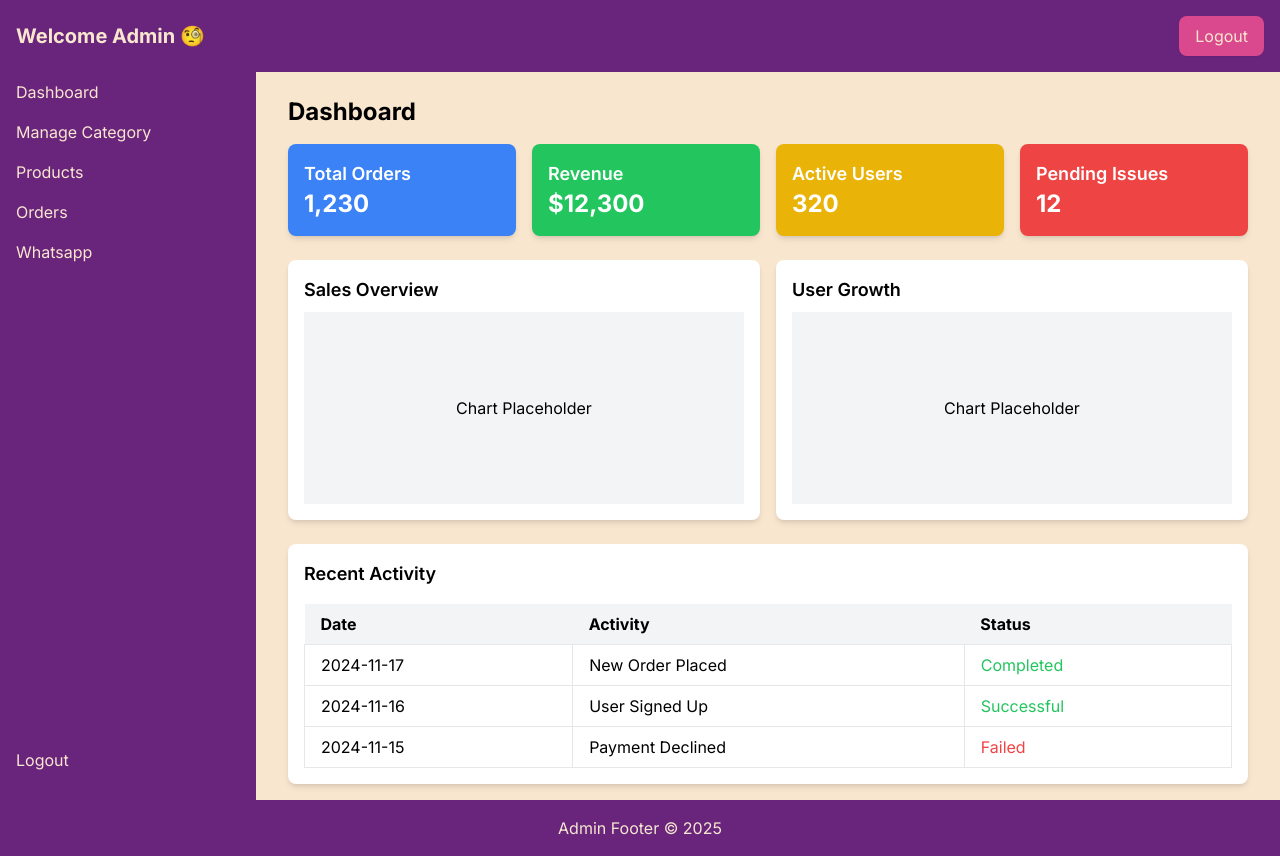
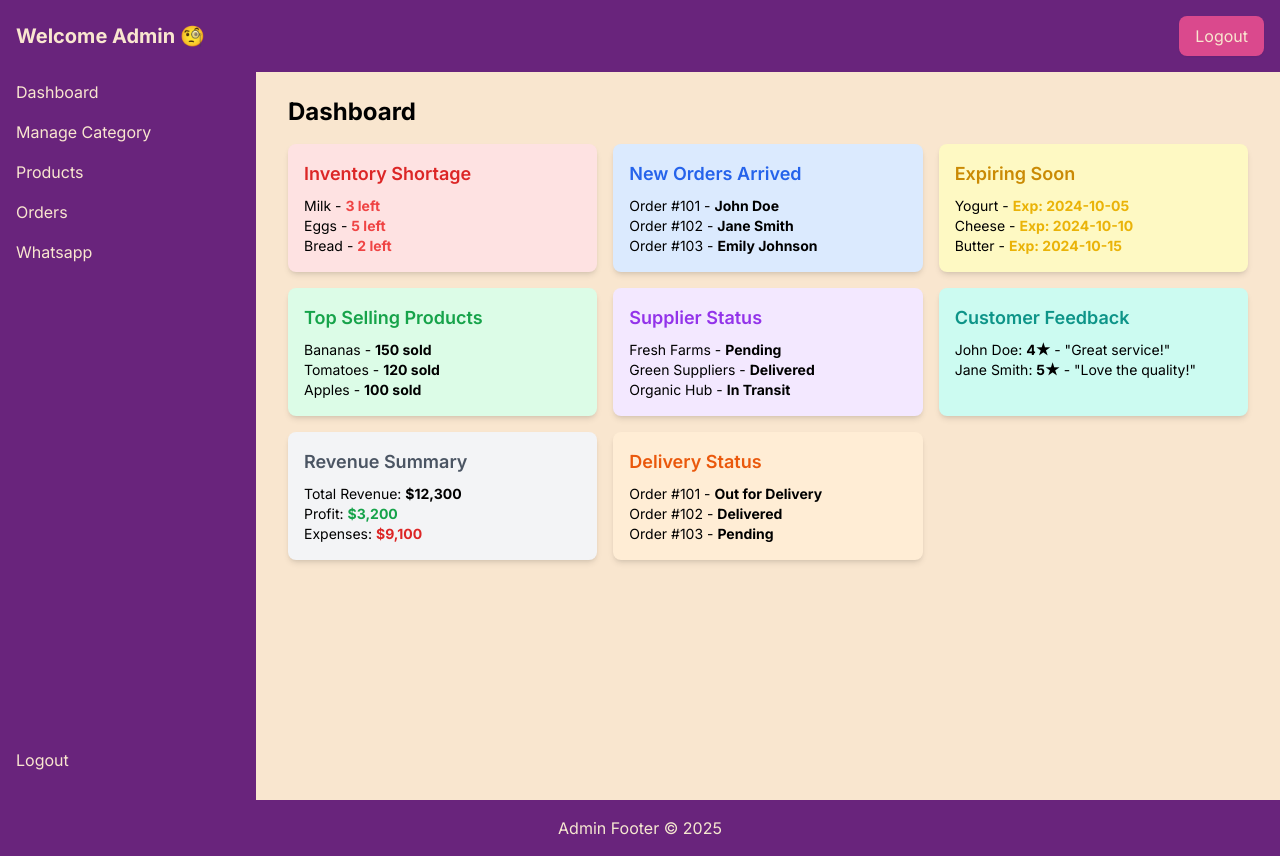
Before and after one commit to vishalyadav402/new-commerce, a Next.js app: page /admin/dashboard in a window 1280 px wide. Built offline with nearby package versions, Linux system fonts and the light colour scheme.

Commit message:
updated code

```diff
--- a/next.config.mjs
+++ b/next.config.mjs
@@ -13,6 +13,7 @@ const nextConfig = withPWA({
   reactStrictMode: true,
   images: {
     domains: ["api.therashtriya.com", "via.placeholder.com"],
+    formats: ['image/avif', 'image/webp'],
     // Uncomment if needed
     // remotePatterns: [
     //   {
--- a/package.json
+++ b/package.json
@@ -18,6 +18,8 @@
     "axios": "^1.7.2",
     "dompurify": "^3.1.6",
     "emailjs-com": "^3.2.0",
+    "jspdf": "^3.0.1",
+    "jspdf-autotable": "^5.0.2",
     "next": "^14.2.25",
     "next-pwa": "^5.6.0",
     "react": "^18",
@@ -27,7 +29,8 @@
     "react-redux": "^9.1.2",
     "simple-image-magnifier": "^1.0.10",
     "sweetalert2": "^11.6.13",
-    "swiper": "^11.1.4"
+    "swiper": "^11.1.4",
+    "xlsx": "^0.18.5"
   },
   "devDependencies": {
     "autoprefixer": "^10.4.21",
--- a/src/app/[category]/[subcategory]/page.js
+++ b/src/app/[category]/[subcategory]/page.js
@@ -51,6 +51,7 @@ const Page = () => {
         const response = await axios.get(
           `https://api.therashtriya.com/api/products?category=${url_category}&subcategory=${url_subcategory || ""}`
         );
+        console.log(JSON.stringify(response.data))
         setProductData(response.data);
       } catch (error) {
         setError(error);
@@ -167,7 +168,7 @@ const Page = () => {
             <ul className="space-y-0 bg-white">
               {/* "All" Option */}
               <li
-                onClick={() => handleSubcategoryClick(null)}
+                onClick={() => handleSubcategoryClick("all")}
                 className="p-2 flex justify-center items-center md:justify-start flex-col md:flex-row cursor-pointer bg-white hover:bg-purple-200 md:border-purple-100 md:border"
               >
                 <div className="flex justify-center items-center h-[48px] w-[48px] overflow-hidden bg-gray-100">
--- a/src/app/admin/dashboard/page.js
+++ b/src/app/admin/dashboard/page.js
@@ -1,89 +1,186 @@
-import AdminLayout from '@/app/AdminLayout'
-import React from 'react'
+import React from "react";
+import AdminLayout from "@/app/AdminLayout";
 
-const page = () => {
+
+const Page = () => {
+  const inventoryItems = [
+    { id: 1, name: "Milk", stock: 3 },
+    { id: 2, name: "Eggs", stock: 5 },
+    { id: 3, name: "Bread", stock: 2 },
+  ];
+
+  const newOrders = [
+    { id: 101, customer: "John Doe" },
+    { id: 102, customer: "Jane Smith" },
+    { id: 103, customer: "Emily Johnson" },
+  ];
+
+  const expiringProducts = [
+    { id: 201, name: "Yogurt", expiry: "2024-10-05" },
+    { id: 202, name: "Cheese", expiry: "2024-10-10" },
+    { id: 203, name: "Butter", expiry: "2024-10-15" },
+  ];
+
+  const topSellingProducts = [
+    { id: 301, name: "Bananas", sales: 150 },
+    { id: 302, name: "Tomatoes", sales: 120 },
+    { id: 303, name: "Apples", sales: 100 },
+  ];
+
+  const supplierStatus = [
+    { id: 401, name: "Fresh Farms", status: "Pending" },
+    { id: 402, name: "Green Suppliers", status: "Delivered" },
+    { id: 403, name: "Organic Hub", status: "In Transit" },
+  ];
+
+  const customerFeedback = [
+    { id: 501, customer: "John Doe", rating: 4, comment: "Great service!" },
+    { id: 502, customer: "Jane Smith", rating: 5, comment: "Love the quality!" },
+  ];
+
+  const revenueSummary = {
+    totalRevenue: "$12,300",
+    profit: "$3,200",
+    expenses: "$9,100",
+  };
+
+  const deliveryStatus = [
+    { id: 601, orderId: 101, status: "Out for Delivery" },
+    { id: 602, orderId: 102, status: "Delivered" },
+    { id: 603, orderId: 103, status: "Pending" },
+  ];
+
   return (
     <AdminLayout>
       <div className="p-4">
-        {/* Page Title */}
         <h1 className="text-2xl font-bold mb-4">Dashboard</h1>
 
-        {/* Statistics Cards */}
-        <div className="grid grid-cols-1 sm:grid-cols-2 lg:grid-cols-4 gap-4 mb-6">
-          <div className="bg-blue-500 text-white p-4 rounded-lg shadow-md">
-            <h2 className="text-lg font-semibold">Total Orders</h2>
-            <p className="text-2xl font-bold">1,230</p>
-          </div>
-          <div className="bg-green-500 text-white p-4 rounded-lg shadow-md">
-            <h2 className="text-lg font-semibold">Revenue</h2>
-            <p className="text-2xl font-bold">$12,300</p>
-          </div>
-          <div className="bg-yellow-500 text-white p-4 rounded-lg shadow-md">
-            <h2 className="text-lg font-semibold">Active Users</h2>
-            <p className="text-2xl font-bold">320</p>
-          </div>
-          <div className="bg-red-500 text-white p-4 rounded-lg shadow-md">
-            <h2 className="text-lg font-semibold">Pending Issues</h2>
-            <p className="text-2xl font-bold">12</p>
-          </div>
+        <div className="grid grid-cols-1 md:grid-cols-2 lg:grid-cols-3 gap-4">
+        <InventoryWarning items={inventoryItems} />
+          <NewOrders orders={newOrders} />
+          <ExpiringProducts products={expiringProducts} />
+          <TopSellingProducts products={topSellingProducts} />
+          <SupplierStatus suppliers={supplierStatus} />
+          <CustomerFeedback feedback={customerFeedback} />
+          <RevenueSummary data={revenueSummary} />
+          <DeliveryStatus deliveries={deliveryStatus} />
         </div>
-
-        {/* Charts Section */}
-        <div className="grid grid-cols-1 lg:grid-cols-2 gap-4">
-          {/* Placeholder for Chart 1 */}
-          <div className="bg-white p-4 rounded-lg shadow-md">
-            <h3 className="text-lg font-semibold mb-2">Sales Overview</h3>
-            <div className="h-48 bg-gray-100 flex items-center justify-center">
-              <p>Chart Placeholder</p>
-            </div>
-          </div>
-
-          {/* Placeholder for Chart 2 */}
-          <div className="bg-white p-4 rounded-lg shadow-md">
-            <h3 className="text-lg font-semibold mb-2">User Growth</h3>
-            <div className="h-48 bg-gray-100 flex items-center justify-center">
-              <p>Chart Placeholder</p>
-            </div>
-          </div>
-        </div>
-
-        {/* Recent Activity Table */}
-        <div className="mt-6 bg-white p-4 rounded-lg shadow-md">
-          <h3 className="text-lg font-semibold mb-4">Recent Activity</h3>
-          <div className="overflow-x-auto">
-            <table className="w-full table-auto">
-              <thead className="bg-gray-100">
-                <tr>
-                  <th className="px-4 py-2 text-left">Date</th>
-                  <th className="px-4 py-2 text-left">Activity</th>
-                  <th className="px-4 py-2 text-left">Status</th>
-                </tr>
-              </thead>
-              <tbody>
-                <tr>
-                  <td className="border px-4 py-2">2024-11-17</td>
-                  <td className="border px-4 py-2">New Order Placed</td>
-                  <td className="border px-4 py-2 text-green-500">Completed</td>
-                </tr>
-                <tr>
-                  <td className="border px-4 py-2">2024-11-16</td>
-                  <td className="border px-4 py-2">User Signed Up</td>
-                  <td className="border px-4 py-2 text-green-500">Successful</td>
-                </tr>
-                <tr>
-                  <td className="border px-4 py-2">2024-11-15</td>
-                  <td className="border px-4 py-2">Payment Declined</td>
-                  <td className="border px-4 py-2 text-red-500">Failed</td>
-                </tr>
-              </tbody>
-            </table>
-          </div>
-        </div>
-
-
       </div>
     </AdminLayout>
   );
 };
 
-export default page;
+export default Page;
+
+
+
+const InventoryWarning = ({ items }) => {
+  return (
+    <div className="bg-red-100 p-4 rounded-lg shadow-md">
+      <h3 className="text-lg font-semibold text-red-600">Inventory Shortage</h3>
+      <ul className="mt-2">
+        {items.map((item) => (
+          <li key={item.id} className="text-sm">
+            {item.name} - <span className="font-bold text-red-500">{item.stock} left</span>
+          </li>
+        ))}
+      </ul>
+    </div>
+  );
+};
+
+const NewOrders = ({ orders }) => {
+  return (
+    <div className="bg-blue-100 p-4 rounded-lg shadow-md">
+      <h3 className="text-lg font-semibold text-blue-600">New Orders Arrived</h3>
+      <ul className="mt-2">
+        {orders.map((order) => (
+          <li key={order.id} className="text-sm">
+            Order #{order.id} - <span className="font-bold">{order.customer}</span>
+          </li>
+        ))}
+      </ul>
+    </div>
+  );
+};
+
+const ExpiringProducts = ({ products }) => {
+  return (
+    <div className="bg-yellow-100 p-4 rounded-lg shadow-md">
+      <h3 className="text-lg font-semibold text-yellow-600">Expiring Soon</h3>
+      <ul className="mt-2">
+        {products.map((product) => (
+          <li key={product.id} className="text-sm">
+            {product.name} - <span className="font-bold text-yellow-500">Exp: {product.expiry}</span>
+          </li>
+        ))}
+      </ul>
+    </div>
+  );
+};
+
+const TopSellingProducts = ({ products }) => {
+  return (
+    <div className="bg-green-100 p-4 rounded-lg shadow-md">
+      <h3 className="text-lg font-semibold text-green-600">Top Selling Products</h3>
+      <ul className="mt-2">
+        {products.map((product) => (
+          <li key={product.id} className="text-sm">
+            {product.name} - <span className="font-bold">{product.sales} sold</span>
+          </li>
+        ))}
+      </ul>
+    </div>
+  );
+};
+
+const SupplierStatus = ({ suppliers }) => {
+  return (
+    <div className="bg-purple-100 p-4 rounded-lg shadow-md">
+      <h3 className="text-lg font-semibold text-purple-600">Supplier Status</h3>
+      <ul className="mt-2">
+        {suppliers.map((supplier) => (
+          <li key={supplier.id} className="text-sm">
+            {supplier.name} - <span className="font-bold">{supplier.status}</span>
+          </li>
+        ))}
+      </ul>
+    </div>
+  );
+};
+
+
+export const CustomerFeedback = ({ feedback }) => (
+  <div className="bg-teal-100 p-4 rounded-lg shadow-md">
+    <h3 className="text-lg font-semibold text-teal-600">Customer Feedback</h3>
+    <ul className="mt-2">
+      {feedback.map((fb) => (
+        <li key={fb.id} className="text-sm">
+          {fb.customer}: <span className="font-bold">{fb.rating}★</span> - "{fb.comment}"
+        </li>
+      ))}
+    </ul>
+  </div>
+);
+
+export const RevenueSummary = ({ data }) => (
+  <div className="bg-gray-100 p-4 rounded-lg shadow-md">
+    <h3 className="text-lg font-semibold text-gray-600">Revenue Summary</h3>
+    <p className="text-sm mt-2">Total Revenue: <span className="font-bold">{data.totalRevenue}</span></p>
+    <p className="text-sm">Profit: <span className="font-bold text-green-600">{data.profit}</span></p>
+    <p className="text-sm">Expenses: <span className="font-bold text-red-600">{data.expenses}</span></p>
+  </div>
+);
+
+export const DeliveryStatus = ({ deliveries }) => (
+  <div className="bg-orange-100 p-4 rounded-lg shadow-md">
+    <h3 className="text-lg font-semibold text-orange-600">Delivery Status</h3>
+    <ul className="mt-2">
+      {deliveries.map((delivery) => (
+        <li key={delivery.id} className="text-sm">
+          Order #{delivery.orderId} - <span className="font-bold">{delivery.status}</span>
+        </li>
+      ))}
+    </ul>
+  </div>
+);
--- a/src/app/admin/managecategory/page.js
+++ b/src/app/admin/managecategory/page.js
@@ -134,7 +134,6 @@ const ManageCategory = () => {
 // update category status
   const updateCategoryStatus = async (id, status) => {
     const url = `https://api.therashtriya.com/api/category/status/${id}`;
-
     try {
         const response = await axios.put(url, { status });
         console.log('Response:', response.data);
@@ -156,7 +155,7 @@ const updateSubCategoryStatus = async (id, status) => {
       fetchCategories();
       return response.data;
   } catch (error) {
-      alert('Error updating category status:'+ error);
+      console.error('Error updating category status:'+ error);
       throw error;
   }finally{
     fetchCategories();
--- a/src/app/admin/order/page.js
+++ b/src/app/admin/order/page.js
@@ -2,61 +2,209 @@
 import React, { useEffect, useState } from "react";
 import axios from "axios";
 import AdminLayout from "@/app/AdminLayout";
+import { TextField, Button } from "@mui/material";
+import { TableContainer, Table, TableHead, TableRow, TableCell, TableBody } from "@mui/material";
+import { jsPDF } from "jspdf";
+import autoTable from "jspdf-autotable";
+import * as XLSX from "xlsx";
 
 const Page = () => {
   const [orders, setOrders] = useState([]);
+  const [filteredOrders, setFilteredOrders] = useState([]);
+  const [startDate, setStartDate] = useState("");
+  const [endDate, setEndDate] = useState("");
+  const [sortColumn, setSortColumn] = useState(null);
+  const [sortOrder, setSortOrder] = useState("asc");
 
   useEffect(() => {
     fetchOrders();
+    setDefaultDateRange("today");
   }, []);
 
   const fetchOrders = async () => {
     try {
       const response = await axios.get("https://api.therashtriya.com/api/orders", {
         headers: {
-          Authorization:
-            "Bearer eyJhbGciOiJIUzI1NiIsInR5cCI6IkpXVCJ9.eyJpZCI6NDQsInBob25lIjoiOTUwNjI4MDk2OCIsImlhdCI6MTc0MDU5MTg3NywiZXhwIjoxNzQ1Nzc1ODc3fQ.Ymg8s063MrCY1IVN9bLnbooUaeqrHsTxZz43ybNdH1E",
+          Authorization: `Bearer eyJhbGciOiJIUzI1NiIsInR5cCI6IkpXVCJ9.eyJpZCI6NDQsInBob25lIjoiOTUwNjI4MDk2OCIsImlhdCI6MTc0MDU5MTg3NywiZXhwIjoxNzQ1Nzc1ODc3fQ.Ymg8s063MrCY1IVN9bLnbooUaeqrHsTxZz43ybNdH1E`,
         },
       });
+      console.log("API Response:", response.data);
       setOrders(response.data);
+      setFilteredOrders(response.data);
     } catch (error) {
-      console.error("Error fetching orders:", error);
+      console.error("Error fetching orders:", error.response?.data || error.message);
     }
+  };
+
+  const setDefaultDateRange = (range) => {
+    const today = new Date();
+    let start = new Date();
+    let end = new Date();
+
+    if (range === "lastWeek") {
+      start.setDate(today.getDate() - 7);
+    } else if (range === "lastMonth") {
+      start.setMonth(today.getMonth() - 1);
+    }
+
+    setStartDate(start.toISOString().split("T")[0]);
+    setEndDate(end.toISOString().split("T")[0]);
+  };
+
+  const filterByDate = () => {
+    if (!startDate || !endDate) return;
+    const filtered = orders.filter((order) => {
+      const orderDate = new Date(order.created_at);
+      return orderDate >= new Date(startDate) && orderDate <= new Date(endDate);
+    });
+    setFilteredOrders(filtered);
+  };
+
+  const sortData = (column) => {
+    const newOrder = sortColumn === column && sortOrder === "asc" ? "desc" : "asc";
+    const sorted = [...filteredOrders].sort((a, b) => {
+      return newOrder === "asc" ? (a[column] > b[column] ? 1 : -1) : a[column] < b[column] ? 1 : -1;
+    });
+    setFilteredOrders(sorted);
+    setSortColumn(column);
+    setSortOrder(newOrder);
+  };
+
+  const exportToPDF = () => {
+    const doc = new jsPDF();
+
+    // Add title
+    doc.setFontSize(16);
+    doc.text("Vegacart Order List", doc.internal.pageSize.getWidth() / 2, 15, { align: "center" });
+
+    // Add date range below the title
+    if (startDate && endDate) {
+      doc.setFontSize(12);
+      doc.text(`Date Range: ${startDate} to ${endDate}`, doc.internal.pageSize.getWidth() / 2, 25, { align: "center" });
+    }
+
+    // Add table with customized header styles
+    autoTable(doc, {
+      startY: 30, // Push the table down to avoid overlapping the title
+      head: [["Order ID", "User ID", "Total Amount", "Status", "Payment Method", "Payment Status", "Created At"]],
+      body: filteredOrders.map(order => [
+        order.order_id,
+        order.user_id,
+        `${Number(order.total_amount)}`, // Corrected format
+        order.status,
+        order.payment_method,
+        order.payment_status,
+        new Date(order.created_at).toLocaleString(),
+      ]),
+      styles: { fontSize: 10 }, // Default font size for table
+      headStyles: {
+        fillColor: [105, 36, 124], // #69247C (Purple header background)
+        textColor: [249, 230, 207], // #F9E6CF (Beige text color)
+        fontSize: 10,
+        fontStyle: "bold",
+      },
+    });
+
+    doc.save("VegaCart-Orders.pdf");
+  };
+
+
+
+
+  const exportToExcel = () => {
+    const ws = XLSX.utils.json_to_sheet(filteredOrders);
+    const wb = XLSX.utils.book_new();
+    XLSX.utils.book_append_sheet(wb, ws, "Orders");
+    XLSX.writeFile(wb, "orders.xlsx");
   };
 
   return (
     <AdminLayout>
-      <div className="container mx-auto">
+      <div className="container mx-auto p-6">
         <h2 className="text-2xl font-bold mb-4">Orders</h2>
-        <p className="text-pink-dark">This is for a particular user, required api for all users order</p>
-        <table className="table-auto w-full border-collapse border border-gray-300">
-          <thead className="text-left">
-            <tr className="bg-gray-100">
-              <th className="border border-gray-300 px-4 py-2">Order ID</th>
-              <th className="border border-gray-300 px-4 py-2">User ID</th>
-              <th className="border border-gray-300 px-4 py-2">Total Amount</th>
-              <th className="border border-gray-300 px-4 py-2">Status</th>
-              <th className="border border-gray-300 px-4 py-2">Payment Method</th>
-              <th className="border border-gray-300 px-4 py-2">Payment Status</th>
-              <th className="border border-gray-300 px-4 py-2">Created At</th>
-              <th className="border border-gray-300 px-4 py-2">Updated At</th>
-            </tr>
-          </thead>
-          <tbody>
-            {orders.map((order) => (
-              <tr key={order.order_id}>
-                <td className="border border-gray-300 px-4 py-2">{order.order_id}</td>
-                <td className="border border-gray-300 px-4 py-2">{order.user_id}</td>
-                <td className="border border-gray-300 px-4 py-2">₹ {order.total_amount}</td>
-                <td className="border border-gray-300 px-4 py-2">{order.status}</td>
-                <td className="border border-gray-300 px-4 py-2">{order.payment_method}</td>
-                <td className="border border-gray-300 px-4 py-2">{order.payment_status}</td>
-                <td className="border border-gray-300 px-4 py-2">{new Date(order.created_at).toLocaleString()}</td>
-                <td className="border border-gray-300 px-4 py-2">{new Date(order.updated_at).toLocaleString()}</td>
-              </tr>
-            ))}
-          </tbody>
-        </table>
+
+        {/* Filters */}
+        <div className="flex flex-wrap gap-2 mb-4 items-center">
+  <input
+    type="date"
+    value={startDate}
+    onChange={(e) => setStartDate(e.target.value)}
+    className="w-1/4 text-sm border border-gray-300 rounded p-1"
+  />
+  <input
+    type="date"
+    value={endDate}
+    onChange={(e) => setEndDate(e.target.value)}
+    className="w-1/4 text-sm border border-gray-300 rounded p-1"
+  />
+  <button
+    onClick={filterByDate}
+    className="bg-purple-dark text-beige-dark px-3 py-1 rounded text-sm"
+  >
+    Filter
+  </button>
+  <button
+    onClick={() => setDefaultDateRange("today")}
+    className="border border-purple-dark text-purple px-3 py-1 rounded text-sm"
+  >
+    Today
+  </button>
+  <button
+    onClick={() => setDefaultDateRange("lastWeek")}
+    className="border border-purple-dark text-purple px-3 py-1 rounded text-sm"
+  >
+    Last Week
+  </button>
+  <button
+    onClick={() => setDefaultDateRange("lastMonth")}
+    className="border border-purple-dark text-purple px-3 py-1 rounded text-sm"
+  >
+    Last Month
+  </button>
+  <button
+    onClick={exportToPDF}
+    className="bg-purple-dark text-beige-dark px-3 py-1 rounded text-sm"
+  >
+    Export PDF
+  </button>
+  <button
+    onClick={exportToExcel}
+    className="bg-purple-dark text-beige-dark px-3 py-1 rounded text-sm"
+  >
+    Export Excel
+  </button>
+</div>
+
+
+        {/* Table */}
+        <TableContainer className="border border-gray-300 rounded-lg">
+          <Table>
+            <TableHead className="bg-gray-100">
+              <TableRow>
+                {["order_id", "user_id", "total_amount", "status", "payment_method", "payment_status", "created_at"].map(
+                  (col) => (
+                    <TableCell key={col} className="cursor-pointer font-bold" onClick={() => sortData(col)}>
+                      {col.replace("_", " ").toUpperCase()} {sortColumn === col ? (sortOrder === "asc" ? "▲" : "▼") : ""}
+                    </TableCell>
+                  )
+                )}
+              </TableRow>
+            </TableHead>
+            <TableBody>
+              {filteredOrders.map((order, index) => (
+                <TableRow key={index} className="hover:bg-gray-50">
+                  <TableCell>{order.order_id}</TableCell>
+                  <TableCell>{order.user_id}</TableCell>
+                  <TableCell>₹ {order.total_amount}</TableCell>
+                  <TableCell>{order.status}</TableCell>
+                  <TableCell>{order.payment_method}</TableCell>
+                  <TableCell>{order.payment_status}</TableCell>
+                  <TableCell>{new Date(order.created_at).toLocaleString()}</TableCell>
+                </TableRow>
+              ))}
+            </TableBody>
+          </Table>
+        </TableContainer>
       </div>
     </AdminLayout>
   );
--- a/src/app/components/ProductCard.js
+++ b/src/app/components/ProductCard.js
@@ -22,8 +22,8 @@ const ProductCard = ({data}) => {
        <p className='text-gray-600 font-light mb-5 text-[0.8em]'>500 gm</p>
         <div className="flex items-center justify-between my-2">
           <div className="flex flex-col self-center">
-          <span className="text-gray-800 leading-[0.2em] text-[0.8em] font-medium me-1">₹{data.ProductPrice}</span>
-          <span><strike className="text-gray-500 leading-[0.2em] text-[0.8em] font-light">₹{data.ProductPrice}</strike></span>
+          <span className="text-gray-800 leading-[0.2em] text-[0.8em] font-medium me-1">₹{data.ProductMrp?data.ProductMrp:data.ProductPrice}</span>
+          {data.ProductMrp&&<span><strike className="text-gray-500 leading-[0.2em] text-[0.8em] font-light">₹{data.ProductPrice}</strike></span>}
           </div>
           <Addtocartbtn data={data}/>
         </div>
```
Also changed, not shown: src/app/admin/product/page.js (+44 -11 lines), src/app/components/Cart.js (+7 -7 lines), public/sw.js, 1 other file (tests, documents, lock files or other folders).
